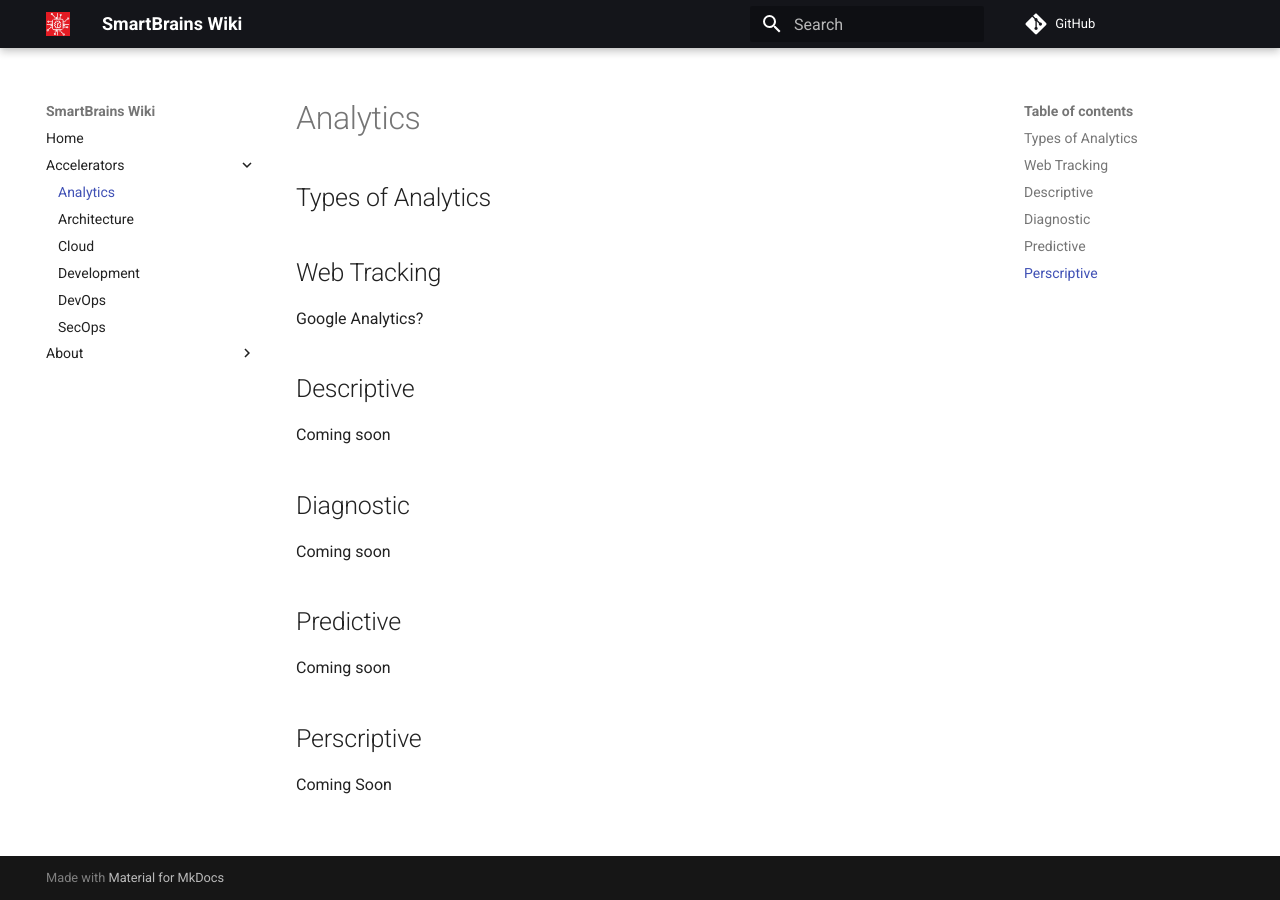
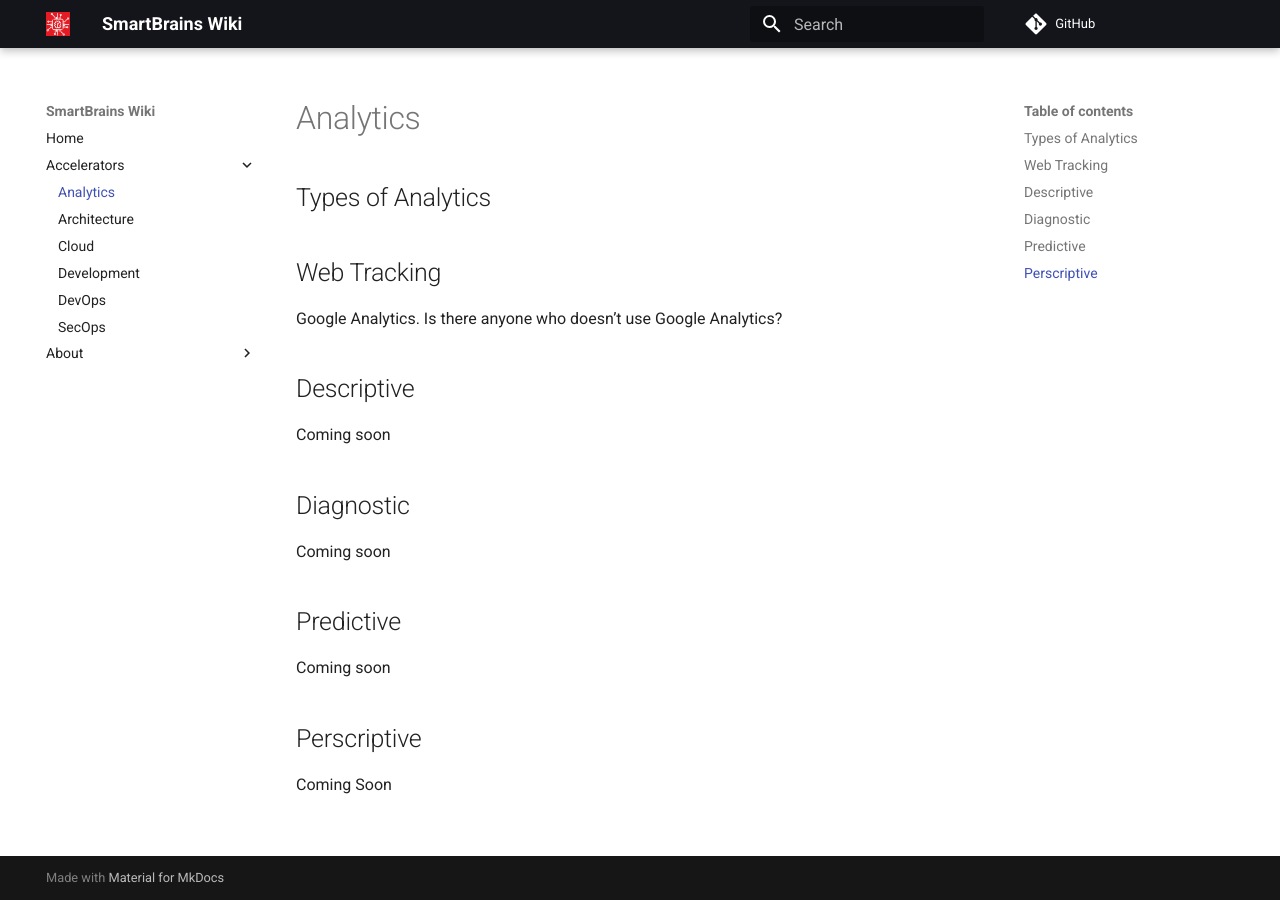
Before and after one commit to smartbrainsio/smartbrains-wiki, an MkDocs documentation site: the page built from docs/analytics.md, in a window 1280 px wide. Built offline with MkDocs 1.6.1 and Material for MkDocs 9.7.7, drawn with Linux system fonts in a browser that asks for light colours; comment, search, counter and statistics services are not loaded.

Commit message:
Update analytics.md
Just a little comment.

```diff
--- a/docs/analytics.md
+++ b/docs/analytics.md
@@ -4,7 +4,7 @@
 
 ## Web Tracking
 
-Google Analytics?
+Google Analytics.  Is there anyone who doesn't use Google Analytics?
 
 ## Descriptive
 
```
